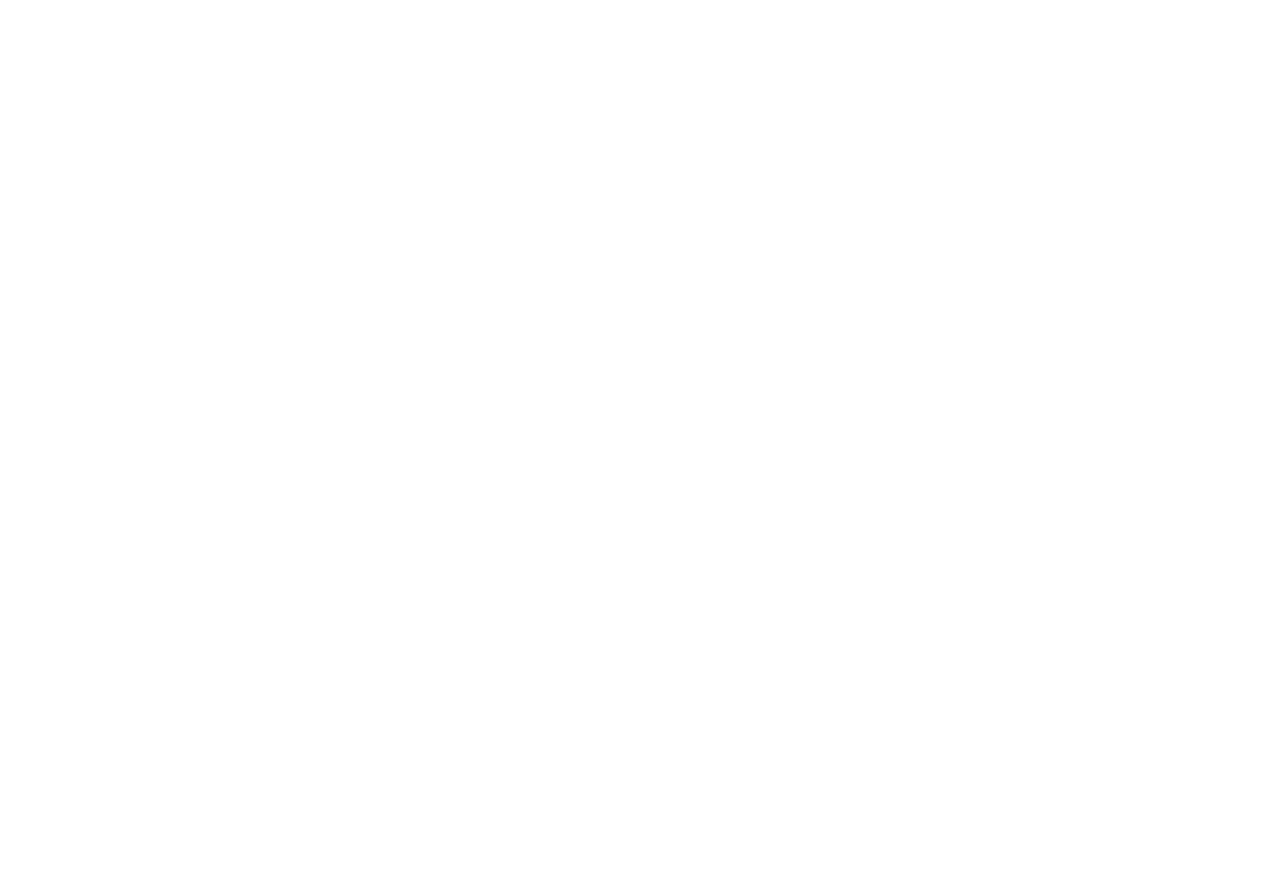
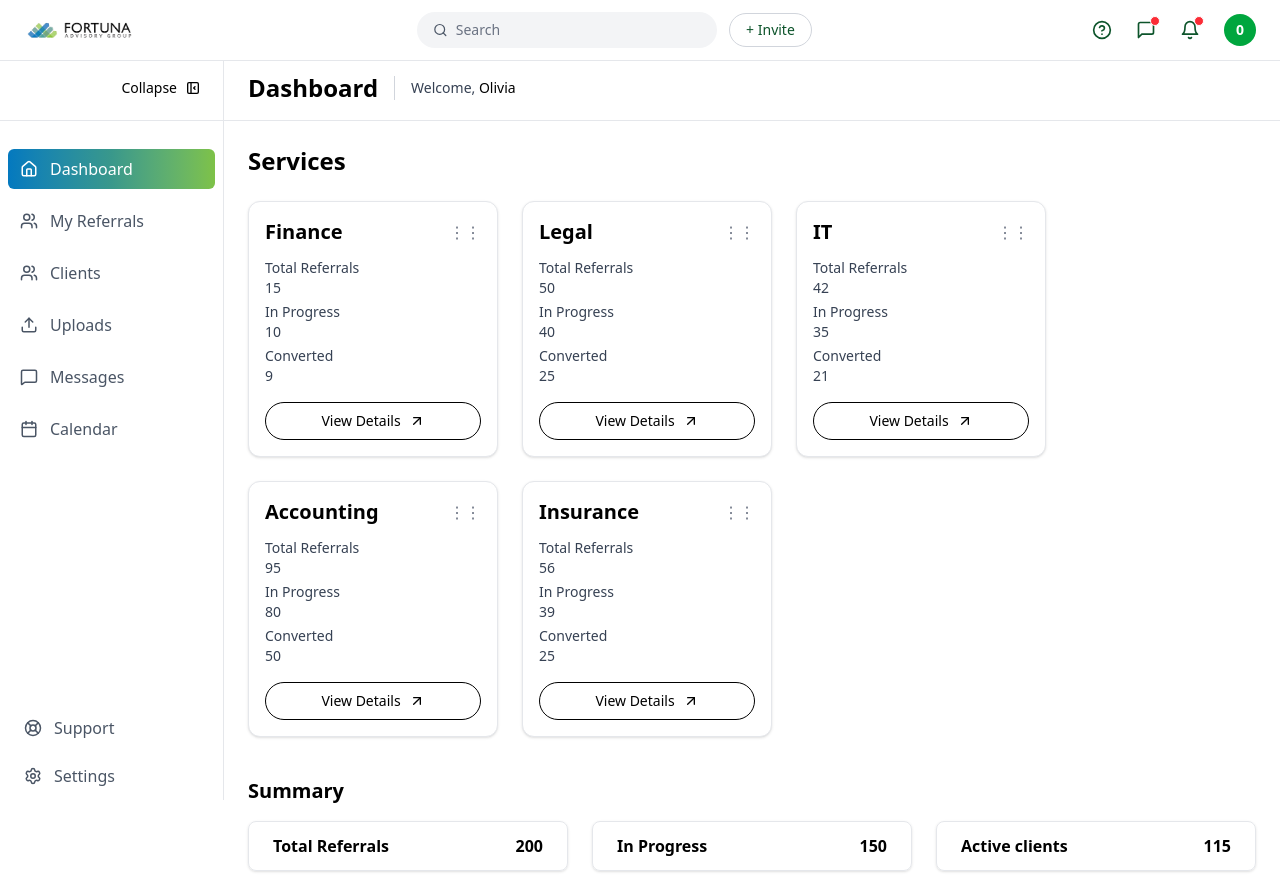
Before and after one commit to Narsingh-841/FortunaReferal, a React (Vite) app: page /services in a window 1280 px wide. Before the commit this address had no page. Before the commit the page ends 800 px from the top, so only its background shows below. Built offline with nearby package versions, Linux system fonts and the light colour scheme.

Commit message:
service dashboard and firebase

```diff
--- /dev/null
+++ b/firebase.ts
@@ -0,0 +1,21 @@
+// Import the functions you need from the SDKs you need
+import { initializeApp } from "firebase/app";
+import { getAnalytics } from "firebase/analytics";
+// TODO: Add SDKs for Firebase products that you want to use
+// https://firebase.google.com/docs/web/setup#available-libraries
+
+// Your web app's Firebase configuration
+// For Firebase JS SDK v7.20.0 and later, measurementId is optional
+const firebaseConfig = {
+  apiKey: "AIzaSyCJDFWDlECvEvQiCj2ukimx1ThJ7RZBWmk",
+  authDomain: "fortuna-referral.firebaseapp.com",
+  projectId: "fortuna-referral",
+  storageBucket: "fortuna-referral.firebasestorage.app",
+  messagingSenderId: "897736556091",
+  appId: "1:897736556091:web:6190a57faf9a8b592fe61e",
+  measurementId: "G-967LTES11S"
+};
+
+// Initialize Firebase
+const app = initializeApp(firebaseConfig);
+const analytics = getAnalytics(app);
--- a/package.json
+++ b/package.json
@@ -10,7 +10,11 @@
     "preview": "vite preview"
   },
   "dependencies": {
+    "@dnd-kit/core": "^6.3.1",
+    "@dnd-kit/modifiers": "^9.0.0",
+    "@dnd-kit/sortable": "^10.0.0",
     "@tailwindcss/vite": "^4.1.14",
+    "firebase": "^12.4.0",
     "lucide-react": "^0.546.0",
     "react": "^19.1.1",
     "react-dom": "^19.1.1",
--- a/src/App.tsx
+++ b/src/App.tsx
@@ -1,6 +1,7 @@
 import "./App.css";
 import { BrowserRouter, Route, Routes } from "react-router-dom";
-import Mainlayout from "./Layout/MianLayout";
+import ServicesDashboard from "./ServiceDashboard/ServicesDashboard";
+import Mainlayout from "./Layout/Mianlayout";
 
 function App() {
   return (
@@ -8,7 +9,7 @@
       <Routes>
         <Route path="/" element={<Mainlayout />}>
           {/* Nested routes rendered inside <Outlet /> */}
-
+        <Route path="/services" element={<ServicesDashboard />}></Route>
           {/* Add more routes here */}
         </Route>
       </Routes>
--- /dev/null
+++ b/src/ServiceDashboard/ServiceCard.tsx
@@ -0,0 +1,32 @@
+import React from "react";
+import { ArrowUpRight } from "lucide-react";
+
+type ServiceCardProps = {
+  title: string;
+  totalReferrals: number;
+  inProgress: number;
+  converted: number;
+};
+
+const ServiceCard: React.FC<ServiceCardProps> = ({ title, totalReferrals, inProgress, converted }) => {
+  return (
+    <div className="w-[250px] rounded-xl border border-gray-200 shadow-sm bg-white p-4 flex flex-col justify-between">
+      <div>
+        <div className="flex justify-between items-center mb-3">
+          <h2 className="text-xl font-bold">{title}</h2>
+          <div className="cursor-move text-gray-500">⋮⋮</div>
+        </div>
+        <div className="space-y-1 text-sm text-gray-700">
+          <p><span className="font-medium">Total Referrals</span><br />{totalReferrals}</p>
+          <p><span className="font-medium">In Progress</span><br />{inProgress}</p>
+          <p><span className="font-medium">Converted</span><br />{converted}</p>
+        </div>
+      </div>
+      <button className="mt-4 border rounded-full px-4 py-2 text-sm font-medium flex items-center justify-center gap-2 hover:bg-gray-50 transition">
+        View Details <ArrowUpRight className="w-4 h-4" />
+      </button>
+    </div>
+  );
+};
+
+export default ServiceCard;
--- /dev/null
+++ b/src/ServiceDashboard/ServicesDashboard.tsx
@@ -0,0 +1,81 @@
+import { DndContext, closestCenter, useSensor, useSensors, PointerSensor } from "@dnd-kit/core";
+import { arrayMove, SortableContext, useSortable, verticalListSortingStrategy } from "@dnd-kit/sortable";
+import { CSS } from "@dnd-kit/utilities";
+import { useState } from "react";
+import ServiceCard from "./ServiceCard";
+
+const SortableItem = ({ id, children }: { id: string; children: React.ReactNode }) => {
+  const { attributes, listeners, setNodeRef, transform, transition } = useSortable({ id });
+  const style = {
+    transform: CSS.Transform.toString(transform),
+    transition,
+  };
+  return (
+    <div ref={setNodeRef} style={style} {...attributes} {...listeners}>
+      {children}
+    </div>
+  );
+};
+
+export default function ServicesDashboard() {
+  const [services, setServices] = useState([
+    { id: "Finance", totalReferrals: 15, inProgress: 10, converted: 9 },
+    { id: "Legal", totalReferrals: 50, inProgress: 40, converted: 25 },
+    { id: "IT", totalReferrals: 42, inProgress: 35, converted: 21 },
+    { id: "Accounting", totalReferrals: 95, inProgress: 80, converted: 50 },
+    { id: "Insurance", totalReferrals: 56, inProgress: 39, converted: 25 },
+  ]);
+
+  const sensors = useSensors(useSensor(PointerSensor));
+
+  const handleDragEnd = (event: any) => {
+    const { active, over } = event;
+    if (active.id !== over.id) {
+      const oldIndex = services.findIndex((s) => s.id === active.id);
+      const newIndex = services.findIndex((s) => s.id === over.id);
+      setServices((items) => arrayMove(items, oldIndex, newIndex));
+    }
+  };
+
+  return (
+    <div>
+      <h1 className="text-2xl font-semibold mb-6">Services</h1>
+
+      <DndContext sensors={sensors} collisionDetection={closestCenter} onDragEnd={handleDragEnd}>
+        <SortableContext items={services.map((s) => s.id)} strategy={verticalListSortingStrategy}>
+          <div className="flex flex-wrap gap-6">
+            {services.map((service) => (
+              <SortableItem key={service.id} id={service.id}>
+                <ServiceCard
+                  title={service.id}
+                  totalReferrals={service.totalReferrals}
+                  inProgress={service.inProgress}
+                  converted={service.converted}
+                />
+              </SortableItem>
+            ))}
+          </div>
+        </SortableContext>
+      </DndContext>
+
+      {/* Summary Section */}
+      <div className="mt-10">
+        <h2 className="text-xl font-semibold mb-4">Summary</h2>
+        <div className="flex flex-col md:flex-row justify-between gap-6">
+          <div className="flex w-full items-center justify-between gap-2 border border-gray-200 shadow-sm rounded-lg px-6 py-3">
+            <span className="text-md font-semibold">Total Referrals</span>
+            <span className="text-md font-semibold">200</span>
+          </div>
+          <div className="flex w-full items-center justify-between gap-2 border border-gray-200 shadow-sm rounded-lg px-6 py-3">
+            <span className="text-md font-semibold">In Progress</span>
+            <span className="text-md font-semibold">150</span>
+          </div>
+          <div className="flex w-full items-center justify-between gap-2 border border-gray-200 shadow-sm rounded-lg px-6 py-3">
+            <span className="text-md font-semibold">Active clients</span>
+            <span className="text-md font-semibold">115</span>
+          </div>
+        </div>
+      </div>
+    </div>
+  );
+}
```
Also changed, not shown: 1 other file (tests, documents, lock files or other folders).
